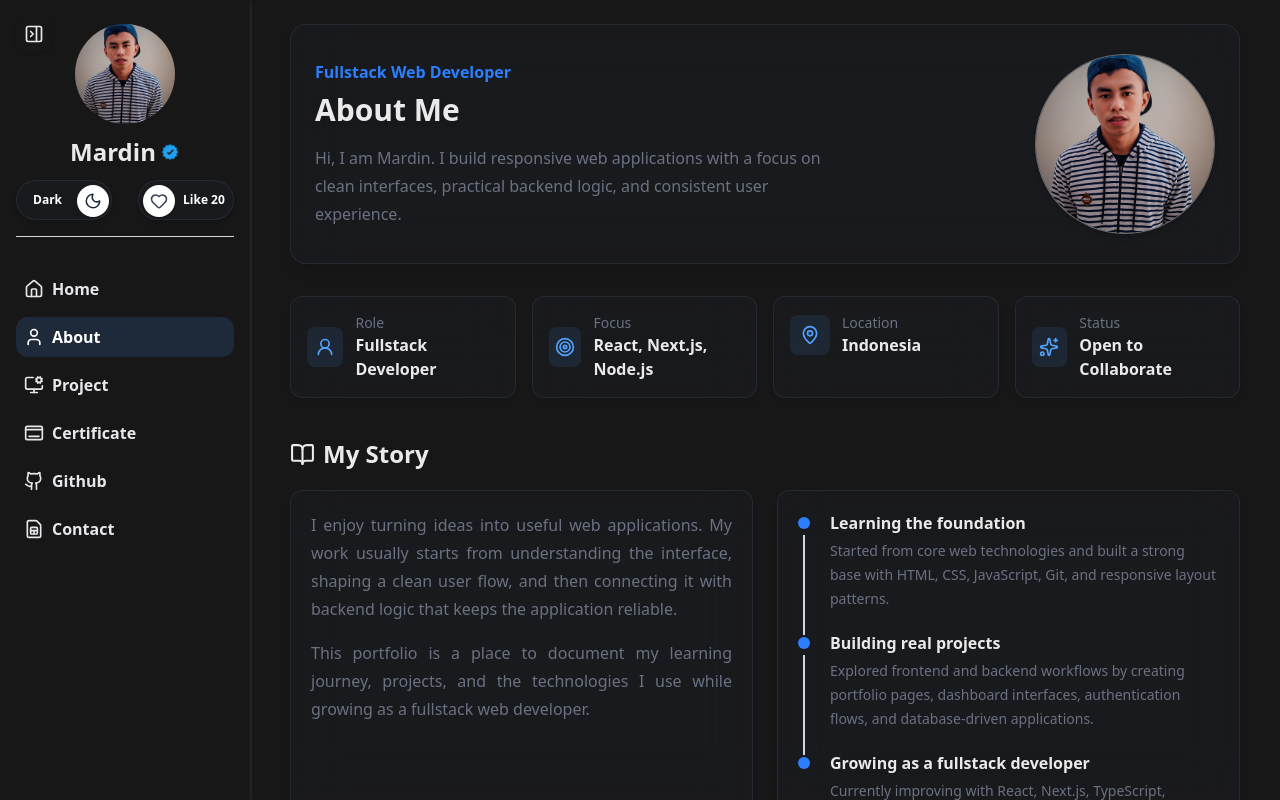
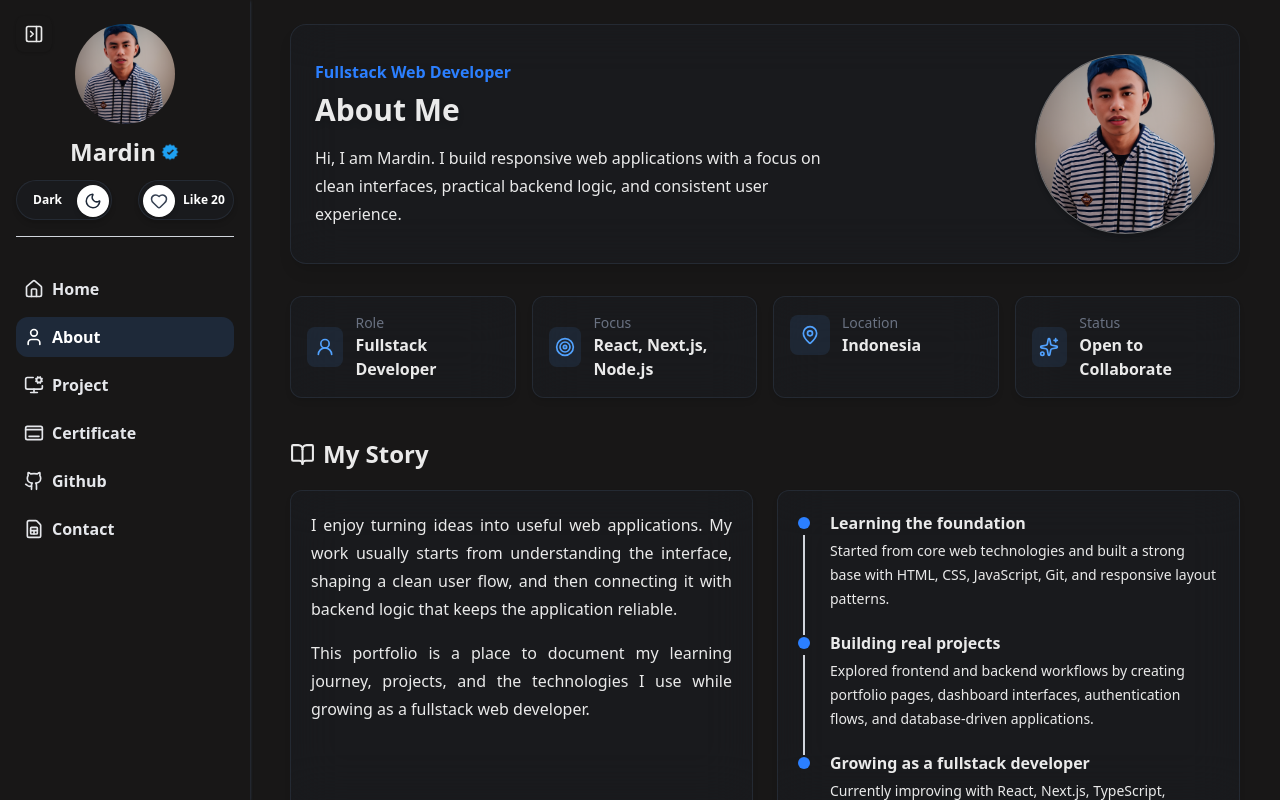
Before and after one commit to mardinajalah/portofolio, a Next.js app: page /about in a window 1280 px wide. Built offline with nearby package versions, Linux system fonts and the light colour scheme.

Commit message:
fix: remove color text in page about

```diff
--- a/app/about/page.tsx
+++ b/app/about/page.tsx
@@ -87,10 +87,10 @@ const About = () => {
               ${isDark ? 'bg-gray-800/20 border-gray-700/40' : 'bg-white/20 border-white/30'}
             `}
           >
-            <p className='text-sm md:text-base leading-7 text-justify text-gray-500 dark:text-gray-300'>
+            <p className='text-sm md:text-base leading-7 text-justify'>
               I enjoy turning ideas into useful web applications. My work usually starts from understanding the interface, shaping a clean user flow, and then connecting it with backend logic that keeps the application reliable.
             </p>
-            <p className='mt-4 text-sm md:text-base leading-7 text-justify text-gray-500 dark:text-gray-300'>
+            <p className='mt-4 text-sm md:text-base leading-7 text-justify'>
               This portfolio is a place to document my learning journey, projects, and the technologies I use while growing as a fullstack web developer.
             </p>
           </div>
@@ -140,7 +140,7 @@ const About = () => {
             ${isDark ? 'bg-gray-800/20 border-gray-700/40' : 'bg-white/20 border-white/30'}
           `}
         >
-          <p className='text-sm md:text-base leading-7 text-gray-500 dark:text-gray-300'>
+          <p className='text-sm md:text-base leading-7'>
             I focus on modern portfolio sites, internal dashboards, CRUD applications, and fullstack web systems that combine clear interfaces with maintainable application logic.
           </p>
         </div>
--- a/components/Molecules/AboutHero.tsx
+++ b/components/Molecules/AboutHero.tsx
@@ -18,7 +18,7 @@ const AboutHero = ({ isDark }: AboutHeroProps) => {
       <div className='w-full md:w-3/5 text-center md:text-left'>
         <p className='font-semibold text-blue-500 capitalize mb-2'>Fullstack Web Developer</p>
         <h1 className='text-2xl md:text-3xl font-bold capitalize drop-shadow-md'>About Me</h1>
-        <p className='mt-4 text-sm md:text-base leading-7 text-gray-500 dark:text-gray-300'>
+        <p className='mt-4 text-sm md:text-base leading-7'>
           Hi, I am Mardin. I build responsive web applications with a focus on clean interfaces, practical backend logic, and consistent user experience.
         </p>
       </div>
--- a/components/Molecules/AboutTimeline.tsx
+++ b/components/Molecules/AboutTimeline.tsx
@@ -27,7 +27,7 @@ const AboutTimeline = ({ isDark, items }: AboutTimelineProps) => {
             <span className='absolute left-0 top-1.5 w-3 h-3 rounded-full bg-blue-500' />
             {index !== items.length - 1 && <span className='absolute left-1.25 top-6 w-0.5 h-full bg-gray-300 dark:bg-gray-700' />}
             <h3 className='font-semibold'>{item.title}</h3>
-            <p className='mt-1 text-sm leading-6 text-gray-500 dark:text-gray-400'>{item.description}</p>
+            <p className='mt-1 text-sm leading-6'>{item.description}</p>
           </div>
         ))}
       </div>
```
